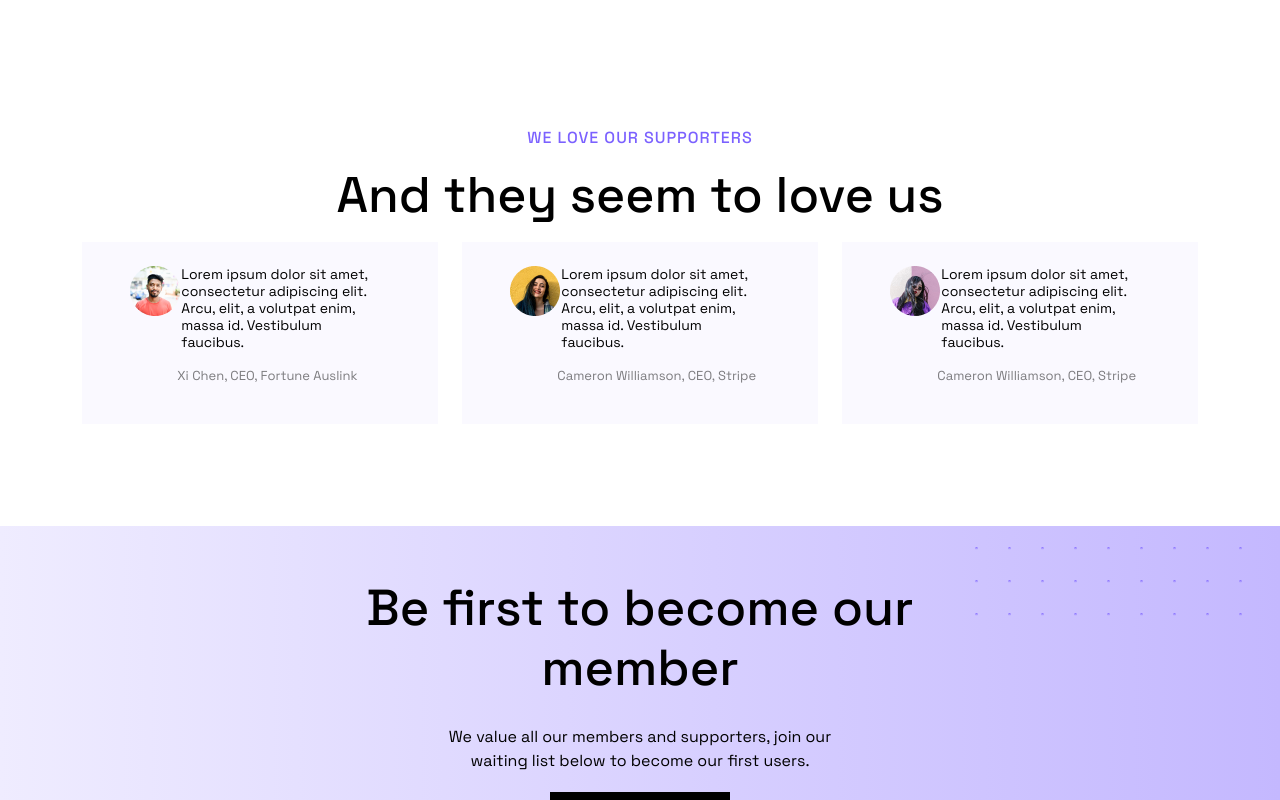
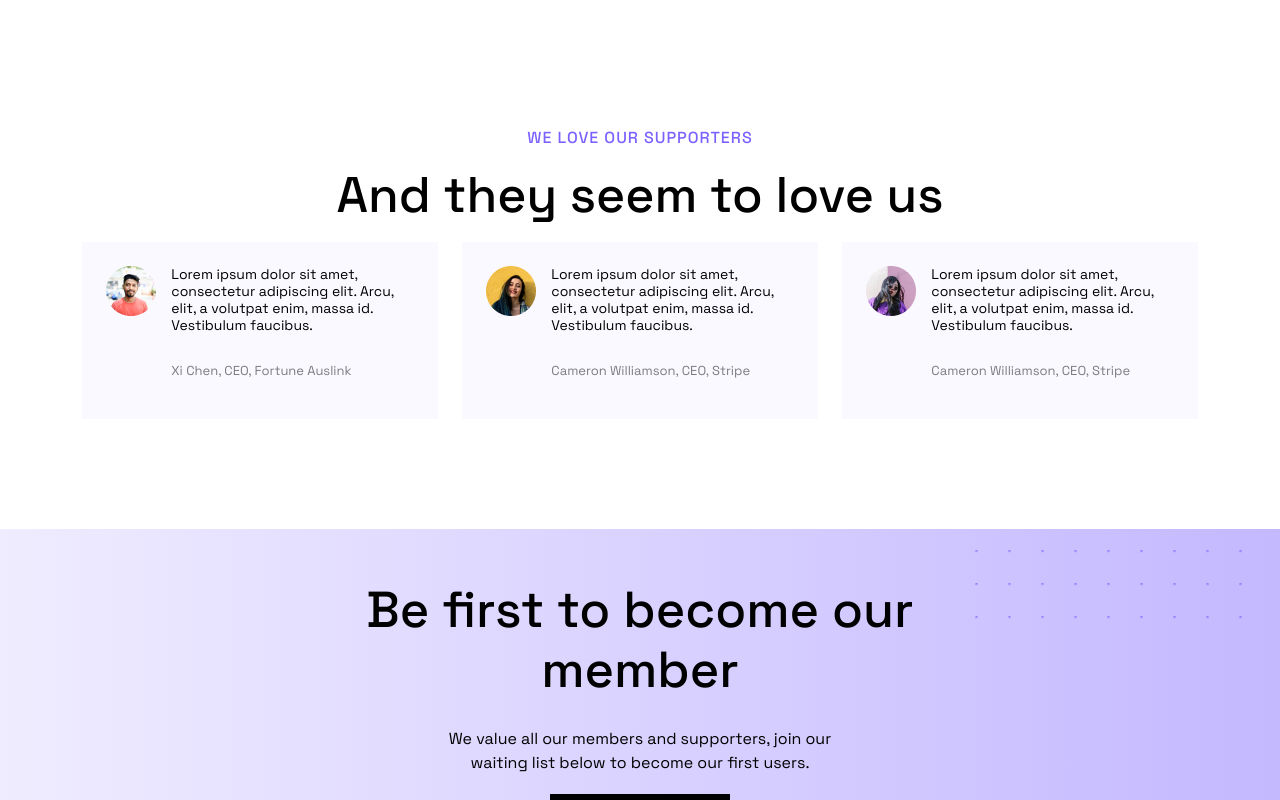
Before and after one commit to tanuj-22/booksports, a React (Create React App) app: page / in a window 1280 px wide. Shown: the top 800 px of the page. Built offline with nearby package versions, Linux system fonts and the light colour scheme.

Commit message:
supporter cards added

```diff
--- a/src/Components/SupporterResponse.js
+++ b/src/Components/SupporterResponse.js
@@ -11,12 +11,14 @@ const SupporterResponse = (props) => {
                     <img src={props.img} alt='supporter'/>
                 </Col>
                 <Col xs={10}>
-                    <p className='description px-1'>
-                        {props.description}
-                    </p>
-                    <p className='intro'>
-                        {props.intro}
-                    </p>
+                    <div className='supporter-info'>
+                        <p className='description'>
+                            {props.description}
+                        </p>
+                        <p className='intro'>
+                            {props.intro}
+                        </p>
+                    </div>
                 </Col>
             </Row>
         </Container>
--- a/src/css/App.css
+++ b/src/css/App.css
@@ -1,9 +1,7 @@
 * {
   font-family: "Space Grotesk", "Roboto", sans-serif;
 }
-body {
-  background-color: red;
-}
+
 .HomePageContent {
   position: relative;
 }
--- a/src/css/supporters.css
+++ b/src/css/supporters.css
@@ -23,6 +23,23 @@
 .our-supporters .supporter-response-card{
     padding: 1.5rem;
     background: #FAF9FF;
+    margin-bottom: 2%;
+}
+@media screen and (max-width:1400px) {
+    .our-supporters .supporter-response-card{
+        padding: 1rem !important;
+    }
+    .our-supporters .supporter-response-card .supporter-info{
+        padding-left: 10px;
+    }
+}
+@media screen and (max-width:1200px) {
+    .our-supporters .supporter-response-card{
+        padding: 0.5rem 0 !important;
+    }
+}
+.our-supporters .supporter-response-card .container-fluid{
+    padding: 0.5rem;
 }
 .our-supporters .supporter-response-card .description{
     min-height: 80px;
```
